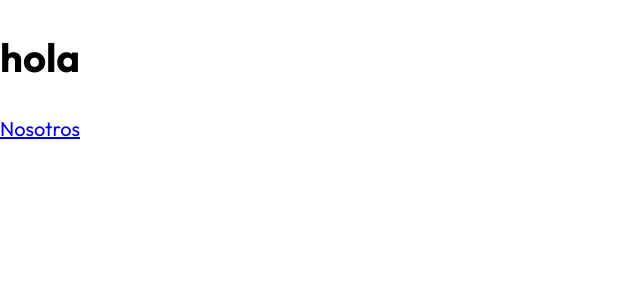
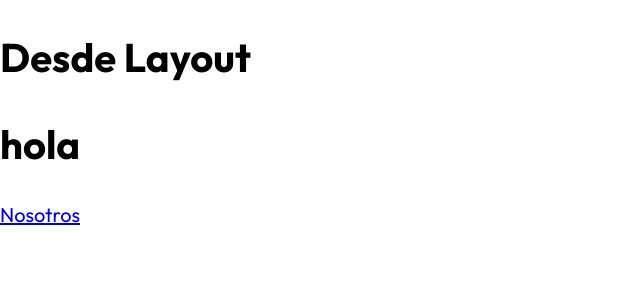
Before and after one commit to oscardenas17/GuitarApp-Next, a Next.js app: page / in a window 1280 px wide. Shown: the top 300 px of the page, without its empty margins (0-640 px from the left). Built offline with nearby package versions, Linux system fonts and the light colour scheme.

Commit message:
Creando un Layout principal

```diff
--- /dev/null
+++ b/components/layout.js
@@ -0,0 +1,8 @@
+export default function Layout({ children }) {
+  return (
+    <>
+      <h1>Desde Layout</h1>
+      {children}
+    </>
+  );
+}
--- a/src/pages/index.js
+++ b/src/pages/index.js
@@ -1,9 +1,12 @@
 import Link from "next/link";
+import Layout from "../../components/layout";
 export default function Home() {
   return (
     <>
-      <h1>hola</h1>
-      <Link href="/nosotros">Nosotros</Link>
+      <Layout>
+        <h1>hola</h1>
+        <Link href="/nosotros">Nosotros</Link>
+      </Layout>
     </>
   );
 }
```
Also changed, not shown: src/pages/nosotros.js (+6 -4 lines).
